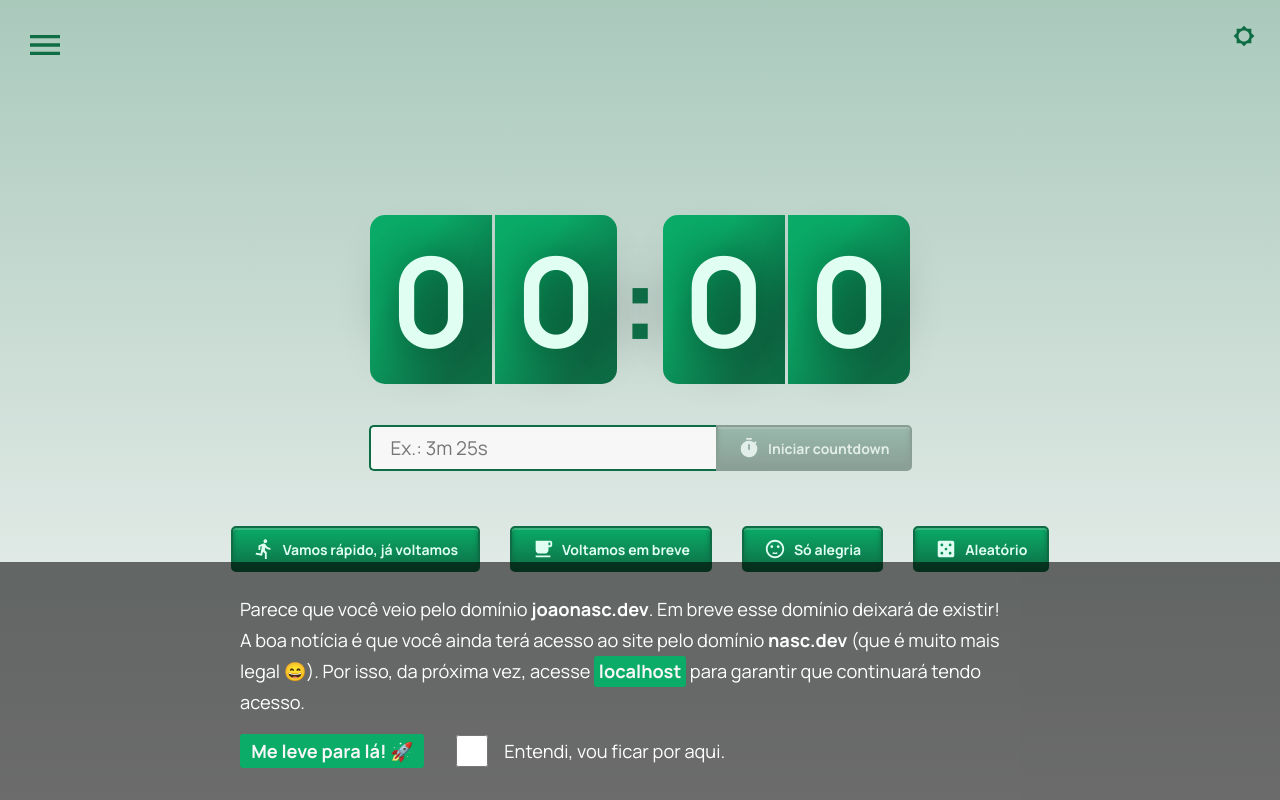
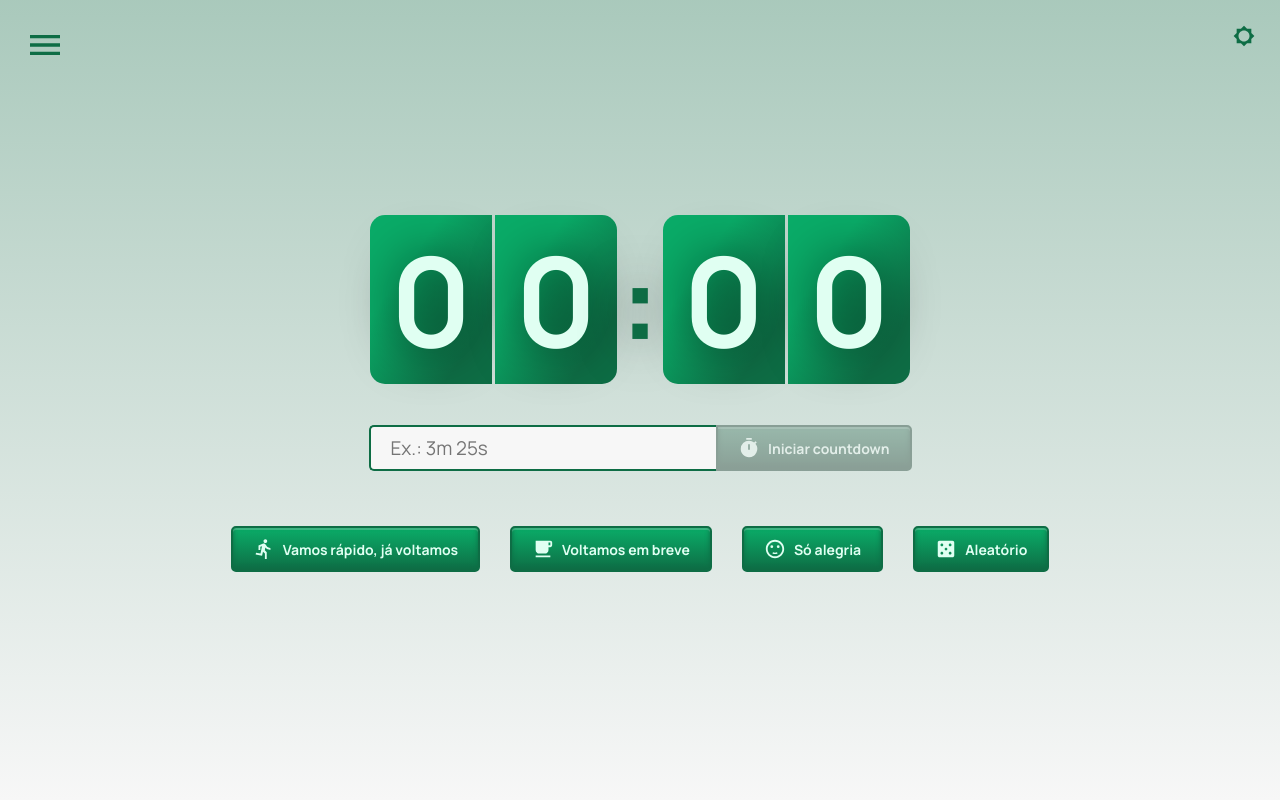
Before and after one commit to nascjoao/trybe-countdown, a React (Create React App) app: page / in a window 1280 px wide. Built offline with nearby package versions, Linux system fonts and the light colour scheme.

Commit message:
fix: hostname

```diff
--- a/src/App.js
+++ b/src/App.js
@@ -15,7 +15,7 @@ class App extends React.Component {
       understoodOldDomain: false,
     };
 
-    this.oldDomain = window.location.hostname.match(/(\D+\.)?localhost/g);
+    this.oldDomain = window.location.hostname.match(/(\D+\.)?joaonasc\.dev/g);
 
     this.changeTheme = this.changeTheme.bind(this);
   }
```
